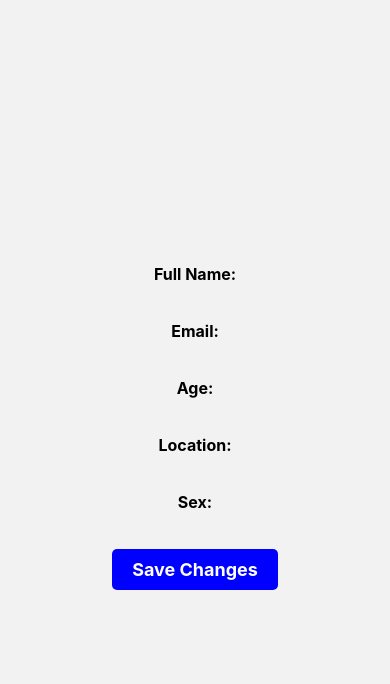
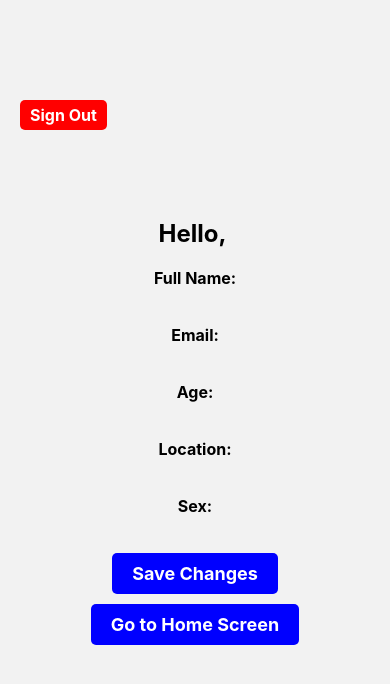
Before and after one commit to TUDublin/code-and-docs-X00164441, a React Native app in the folder fitness-project/: screen /Profile in a window 390 px wide. Shown: the top 684 px of the page. Built offline with nearby package versions, Linux system fonts and the light colour scheme; no server answers.

Commit message:
User Profile Page Updates: Alerts, error handling, sign out button, simple styling. Updated stack navigator and made changes to navigation, primarily on login, registration and profile page

```diff
--- a/fitness-project/StackNavigator.js
+++ b/fitness-project/StackNavigator.js
@@ -23,8 +23,8 @@ const StackNavigator = () => {
         ) : (
           <>
             <Stack.Screen name="Login" component={LoginScreen} />
+            <Stack.Screen name="Profile" component={UserScreen} options={{headerShown:false}} />
             <Stack.Screen name="Home" component={HomeScreen} options={{headerShown:false}} />
-            <Stack.Screen name="Profile" component={UserScreen} options={{headerShown:false}} />
             <Stack.Screen name="Workout" component={WorkoutScreen} options={{headerShown:false}} />
             <Stack.Screen name="Fit" component={FitScreen} options={{headerShown:false}} />
             <Stack.Screen name="Rest" component={RestScreen} options={{headerShown:false}} />
--- a/fitness-project/screens/LoginScreen/LoginScreen.js
+++ b/fitness-project/screens/LoginScreen/LoginScreen.js
@@ -28,7 +28,7 @@ export default function LoginScreen({navigation}) {
                         return;
                     }
                     const user = firestoreDocument.data()
-                    navigation.navigate('Home', {user})
+                    navigation.navigate('Profile', {user})
                 })
                 .catch(error => {
                     alert(error)
--- a/fitness-project/screens/RegistrationScreen/RegistrationScreen.js
+++ b/fitness-project/screens/RegistrationScreen/RegistrationScreen.js
@@ -56,7 +56,7 @@ export default function RegistrationScreen({ navigation }) {
           .doc(uid)
           .set(data)
           .then(() => {
-            navigation.navigate("Home", { user: data });
+            navigation.navigate("Profile", { user: data });
           })
           .catch((error) => {
             alert(error);
--- a/fitness-project/screens/UserProfile/UserScreen.js
+++ b/fitness-project/screens/UserProfile/UserScreen.js
@@ -9,69 +9,98 @@ import {
   Pressable,
 } from "react-native";
 import React, { useState, useContext, useEffect } from "react";
+import { useRoute, useNavigation } from "@react-navigation/native";
 import { firebase } from "../../firebase/config";
 
 const styles = StyleSheet.create({
   container: {
     flex: 1,
-    alignItems: 'center',
-    justifyContent: 'center',
-    padding: 20
+    alignItems: "center",
+    justifyContent: "center",
+    padding: 20,
+  },
+  title: {
+    fontSize: 24,
+    fontWeight: "bold",
+    marginTop: 20,
+    marginBottom: 10,
   },
   field: {
     marginVertical: 10,
     fontSize: 16,
-    fontWeight: 'bold',
+    fontWeight: "bold",
   },
   inputField: {
     height: 40,
-    borderColor: 'gray',
+    borderColor: "gray",
     borderWidth: 1,
     padding: 10,
     marginVertical: 5,
-    width: '100%',
-    borderRadius: 5
+    width: "100%",
+    borderRadius: 5,
   },
   button: {
-    backgroundColor: 'blue',
+    backgroundColor: "blue",
     paddingVertical: 10,
     paddingHorizontal: 20,
     borderRadius: 5,
-    marginTop: 10
+    marginTop: 10,
   },
   buttonText: {
-    color: 'white',
+    color: "white",
     fontSize: 18,
-    fontWeight: 'bold'
+    fontWeight: "bold",
+  },
+  signOutButton: {
+    position: "absolute",
+    top: 100,
+    left: 20,
+    backgroundColor: "red",
+    paddingHorizontal: 10,
+    paddingVertical: 5,
+    borderRadius: 5,
+  },
+  signOutText: {
+    color: "white",
+    fontSize: 16,
+    fontWeight: "bold",
   },
   editContainer: {
-    flexDirection: 'row',
-    alignItems: 'center',
-    justifyContent: 'space-between',
+    flexDirection: "row",
+    alignItems: "center",
+    justifyContent: "space-between",
     marginTop: 20,
-    width: '100%'
-  }
+    width: "100%",
+  },
 });
 
 export default function UserScreen() {
-  const [fullName, setFullName] = useState('');
-  const [email, setEmail] = useState('');
-  const [age, setAge] = useState('');
-  const [location, setLocation] = useState('');
-  const [sex, setSex] = useState('');
+  const [fullName, setFullName] = useState("");
+  const [email, setEmail] = useState("");
+  const [age, setAge] = useState("");
+  const [location, setLocation] = useState("");
+  const [sex, setSex] = useState("");
+  const navigation = useNavigation();
+
+  const navigateToHome = () => {
+    navigation.navigate("Home");
+  };
 
   useEffect(() => {
     const unsubscribe = firebase.auth().onAuthStateChanged((user) => {
       if (user) {
         // User is signed in
         const uid = user.uid;
-        const userRef = firebase.firestore()
-          .collection('users')
-          .where('id', '==', uid);
+        const userRef = firebase
+          .firestore()
+          .collection("users")
+          .where("id", "==", uid);
 
-        userRef.get().then((querySnapshot) => {
+        userRef
+          .get()
+          .then((querySnapshot) => {
             if (querySnapshot.empty) {
-            console.log('No user document found for UID:', uid);
+              console.log("No user document found for UID:", uid);
               return;
             }
 
@@ -84,8 +113,9 @@ export default function UserScreen() {
               setLocation(userData.location);
               setSex(userData.sex);
             });
-        }).catch((error) => {
-          console.log('Error getting user document:', error);
+          })
+          .catch((error) => {
+            console.log("Error getting user document:", error);
           });
       } else {
         // User is not signed in
@@ -99,22 +129,23 @@ export default function UserScreen() {
   const saveChanges = () => {
     const user = firebase.auth().currentUser;
     if (user) {
-      const userRef = firebase.firestore()
-        .collection('users')
-        .where('id', '==', user.uid)
+      const userRef = firebase
+        .firestore()
+        .collection("users")
+        .where("id", "==", user.uid)
         .limit(1);
 
       // Validate sex field
-      if (sex !== 'Male' && sex !== 'Female') {
+      if (sex !== "Male" && sex !== "Female") {
         alert("Please enter 'Male' or 'Female' for sex field.");
-        console.log('Invalid sex input:', sex);
+        console.log("Invalid sex input:", sex);
         return;
       }
 
       // Validate birthday field
       if (age < 1 || age > 120) {
         alert("Please enter a valid age between 0 and 120.");
-        console.log('Invalid birthday input:', age);
+        console.log("Invalid birthday input:", age);
         return;
       }
 
@@ -126,6 +157,24 @@ export default function UserScreen() {
 
         querySnapshot.forEach((doc) => {
           const userData = doc.data();
+          const updatedFields = [];
+
+          if (fullName !== userData.fullName) {
+            updatedFields.push(`Changed full name from ${userData.fullName} to ${fullName}`);
+          }
+          if (email !== userData.email) {
+            updatedFields.push(`Changed email from ${userData.email} to ${email}`);
+          }
+          if (age !== userData.age) {
+            updatedFields.push(`Changed age from ${userData.age} to ${age}`);
+          }
+          if (location !== userData.location) {
+            updatedFields.push(`Changed location from ${userData.location} to ${location}`);
+          }
+          if (sex !== userData.sex) {
+            updatedFields.push(`Changed sex from ${userData.sex} to ${sex}`);
+          }
+
           doc.ref.update({
             fullName: fullName || userData.fullName,
             email: email || userData.email,
@@ -134,6 +183,7 @@ export default function UserScreen() {
             sex: sex || userData.sex,
           }).then(() => {
             console.log('User data updated successfully!');
+            alert(`Your user details have updated successfully!\n${updatedFields.join(', ')}.`);
           }).catch((error) => {
             console.log('Error updating user data:', error);
           });
@@ -146,6 +196,13 @@ export default function UserScreen() {
 
   return (
     <SafeAreaView style={styles.container}>
+      <Text style={styles.title}>Hello, {fullName}</Text>
+      <TouchableOpacity
+        onPress={() => navigation.goBack()}
+        style={styles.signOutButton}
+      >
+        <Text style={styles.signOutText}>Sign Out</Text>
+      </TouchableOpacity>
       <Text style={styles.field}>Full Name:</Text>
       <TextInput
         style={styles.input}
@@ -153,17 +210,9 @@ export default function UserScreen() {
         onChangeText={setFullName}
       />
       <Text style={styles.field}>Email:</Text>
-      <TextInput
-        style={styles.input}
-        value={email}
-        onChangeText={setEmail}
-      />
+      <TextInput style={styles.input} value={email} onChangeText={setEmail} />
       <Text style={styles.field}>Age:</Text>
-      <TextInput
-        style={styles.input}
-        value={age}
-        onChangeText={setAge}
-      />
+      <TextInput style={styles.input} value={age} onChangeText={setAge} />
       <Text style={styles.field}>Location:</Text>
       <TextInput
         style={styles.input}
@@ -171,14 +220,15 @@ export default function UserScreen() {
         onChangeText={setLocation}
       />
       <Text style={styles.field}>Sex:</Text>
-      <TextInput
-        style={styles.input}
-        value={sex}
-        onChangeText={setSex}
-      />
+      <TextInput style={styles.input} value={sex} onChangeText={setSex} />
+
       <TouchableOpacity style={styles.button} onPress={saveChanges}>
         <Text style={styles.buttonText}>Save Changes</Text>
       </TouchableOpacity>
+
+      <TouchableOpacity style={styles.button} onPress={navigateToHome}>
+        <Text style={styles.buttonText}>Go to Home Screen</Text>
+      </TouchableOpacity>
     </SafeAreaView>
   );
-};
+}
```
Lines whose indentation alone changed are shown as unchanged.
